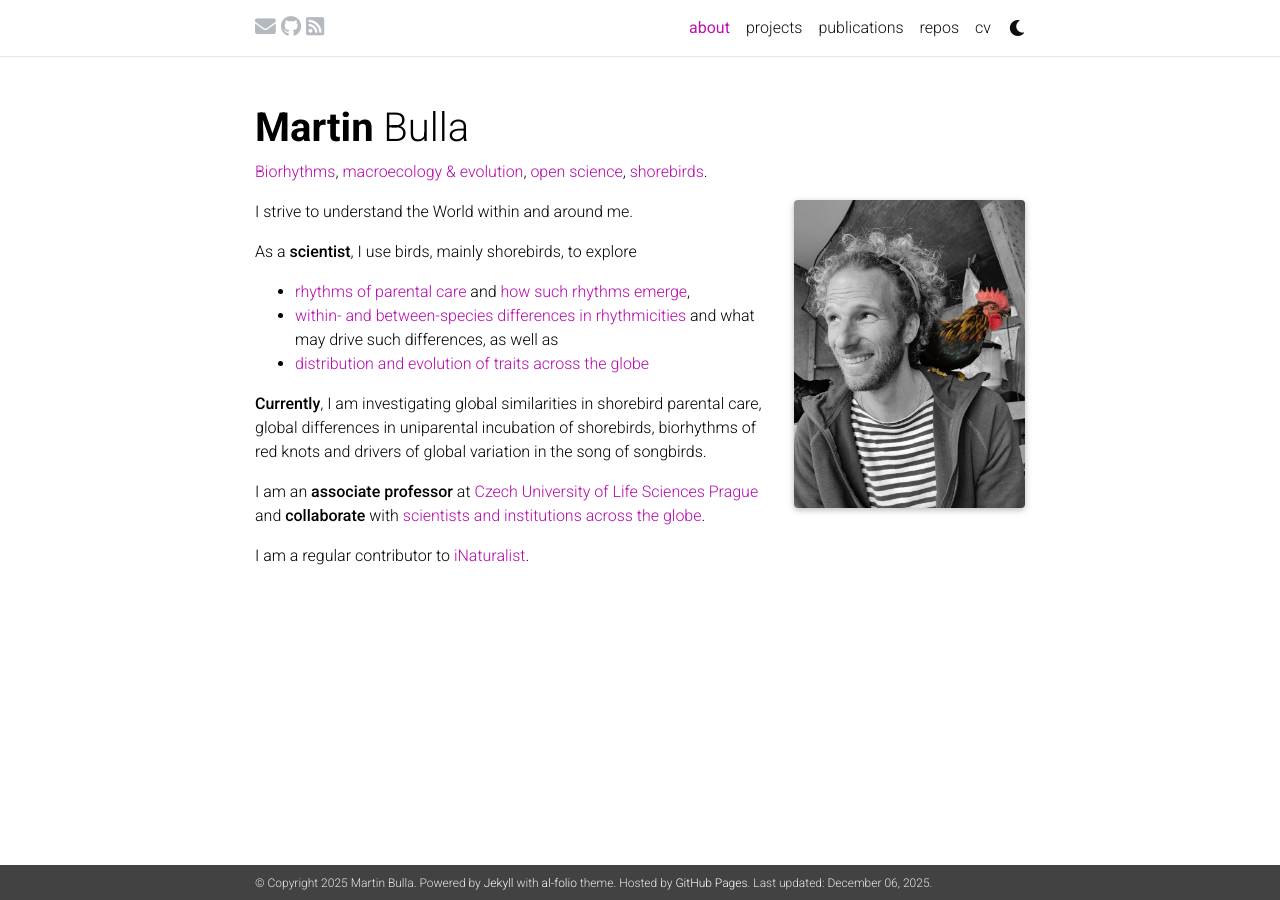
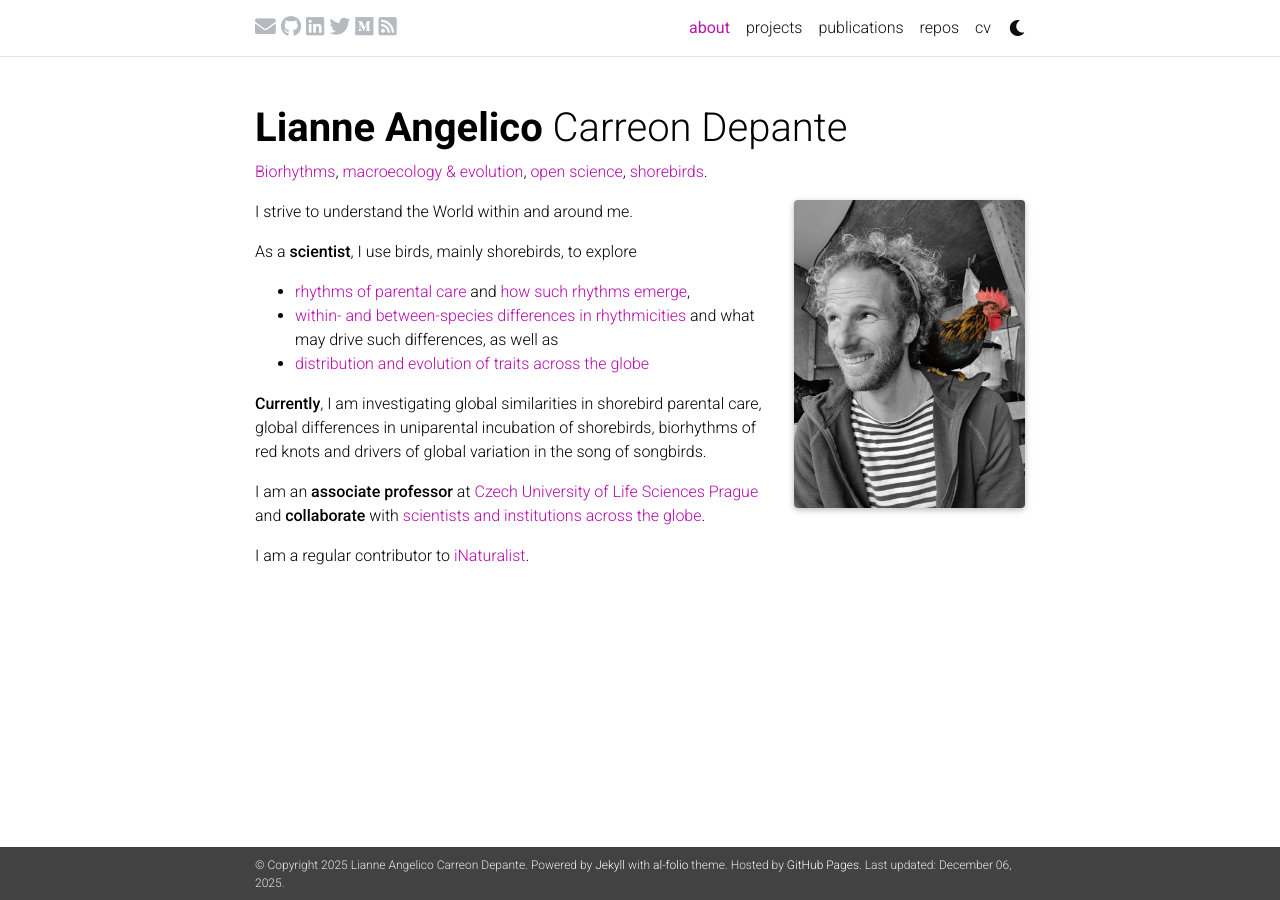
Before and after one commit to liannedepante/liannedepante.github.io, a Jekyll site: the page built from _pages/about.md, in a window 1280 px wide. Built offline with Jekyll 4.4.1, drawn with Linux system fonts in a browser that asks for light colours; full-size pictures stand in for the smaller copies a plugin makes; comment, search, counter and statistics services are not loaded; a style sheet for code colours, icons or effects is not loaded.

Commit message:
Update _config.yml

```diff
--- a/_config.yml
+++ b/_config.yml
@@ -3,21 +3,21 @@
 # -----------------------------------------------------------------------------
 
 title: blank # the website title (if blank, full name will be used instead)
-first_name: Martin
-middle_name:
-last_name: Bulla
-email: bulla.mar@gmail.com
+first_name: Lianne Angelico
+middle_name: Carreon
+last_name: Depante
+email: lcdepante@up.edu.ph
 description: > # the ">" symbol means to ignore newlines until "footer_text:"
   A simple, whitespace theme for academics. Based on [*folio](https://github.com/bogoli/-folio) design.
 footer_text: >
   Powered by <a href="https://jekyllrb.com/" target="_blank">Jekyll</a> with <a href="https://github.com/alshedivat/al-folio">al-folio</a> theme.
   Hosted by <a href="https://pages.github.com/" target="_blank">GitHub Pages</a>.
-keywords: biorhythms, chronobiology, macroecology, shorebirds  # add your own keywords or leave empty
+keywords: political economy, development, industrial policy, Philippines  # add your own keywords or leave empty
 
 lang: en # the language of your site (for example: en, fr, cn, ru, etc.)
-icon: favicon_white.ico #⚛️ the emoji used as the favicon (alternatively, provide image name in /assets/img/)
+icon: 🐘 #⚛️ the emoji used as the favicon (alternatively, provide image name in /assets/img/)
 
-url: https://martinbulla.github.io # the base hostname & protocol for your site
+url: https://liannedepante.github.io # the base hostname & protocol for your site
 baseurl: # the subpath of your site, e.g. /blog/
 last_updated: true # set to true if you want to display last updated in the footer
 impressum_path:  # set to path to include impressum link in the footer, use the same path as permalink in a page, helps to conform with EU GDPR
@@ -66,17 +66,17 @@ og_image: # The site-wide (default for all links) Open Graph preview image
 # Social integration
 # -----------------------------------------------------------------------------
 
-github_username: MartinBulla # your GitHub user name
+github_username: liannedepante # your GitHub user name
 gitlab_username: # your GitLab user name
-twitter_username: # your Twitter handle
-linkedin_username: # your LinkedIn user name
-scholar_userid: 569367360547434339 # your Google Scholar ID
+twitter_username: ladepante # your Twitter handle
+linkedin_username: lapdepante # your LinkedIn user name
+scholar_userid: kcOc8AYAAAAJ # your Google Scholar ID
 semanticscholar_id: # your Semantic Scholar ID
-orcid_id: 0000-0002-1328-1927 # your ORCID ID
-medium_username: # your Medium username
+orcid_id: 0000-0002-1752-0382 # your ORCID ID
+medium_username: ladepante # your Medium username
 quora_username: # your Quora username
 publons_id: # your ID on Publons F-2946-2011
-research_gate_profile: # your profile on ResearchGate
+research_gate_profile: Lianne_Angelico_Depante # your profile on ResearchGate
 blogger_url: # your blogger URL
 work_url: # work page URL
 keybase_username: # your keybase user name
```
